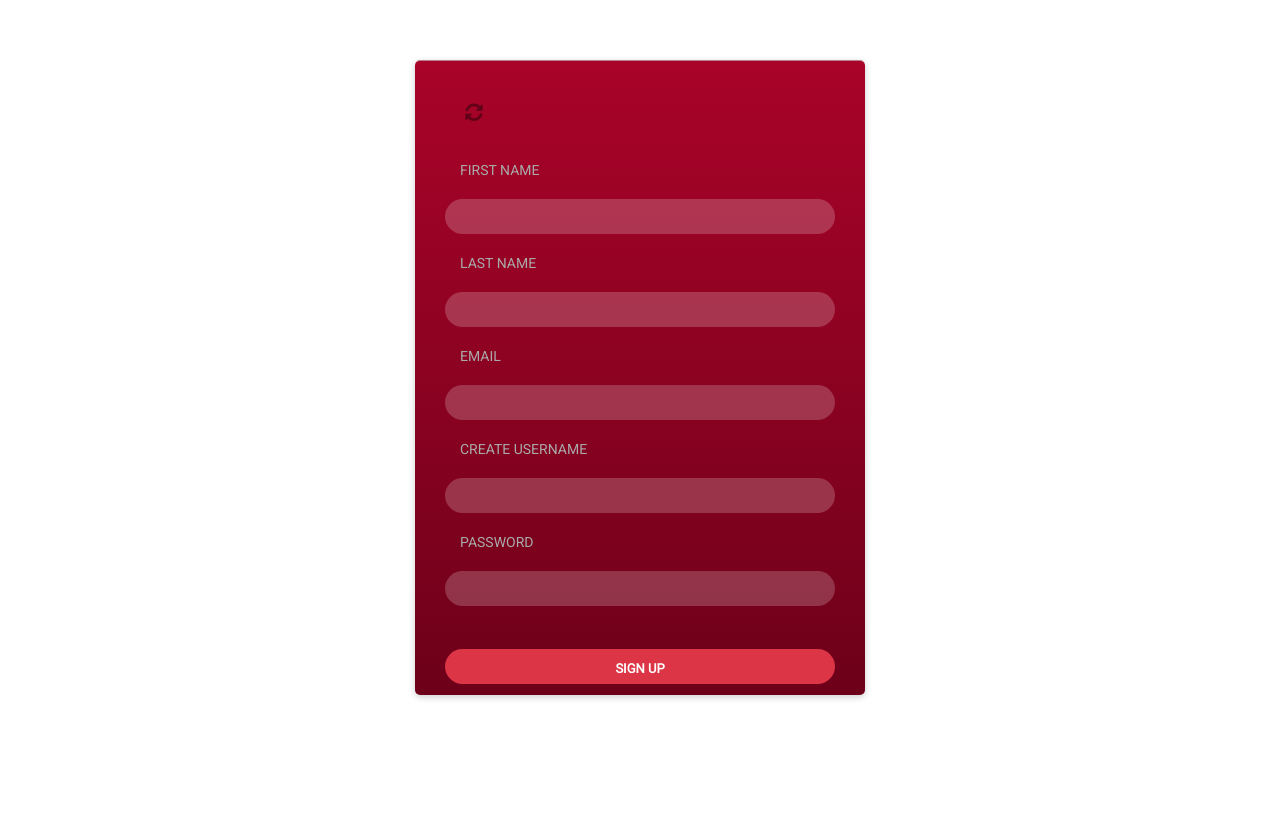
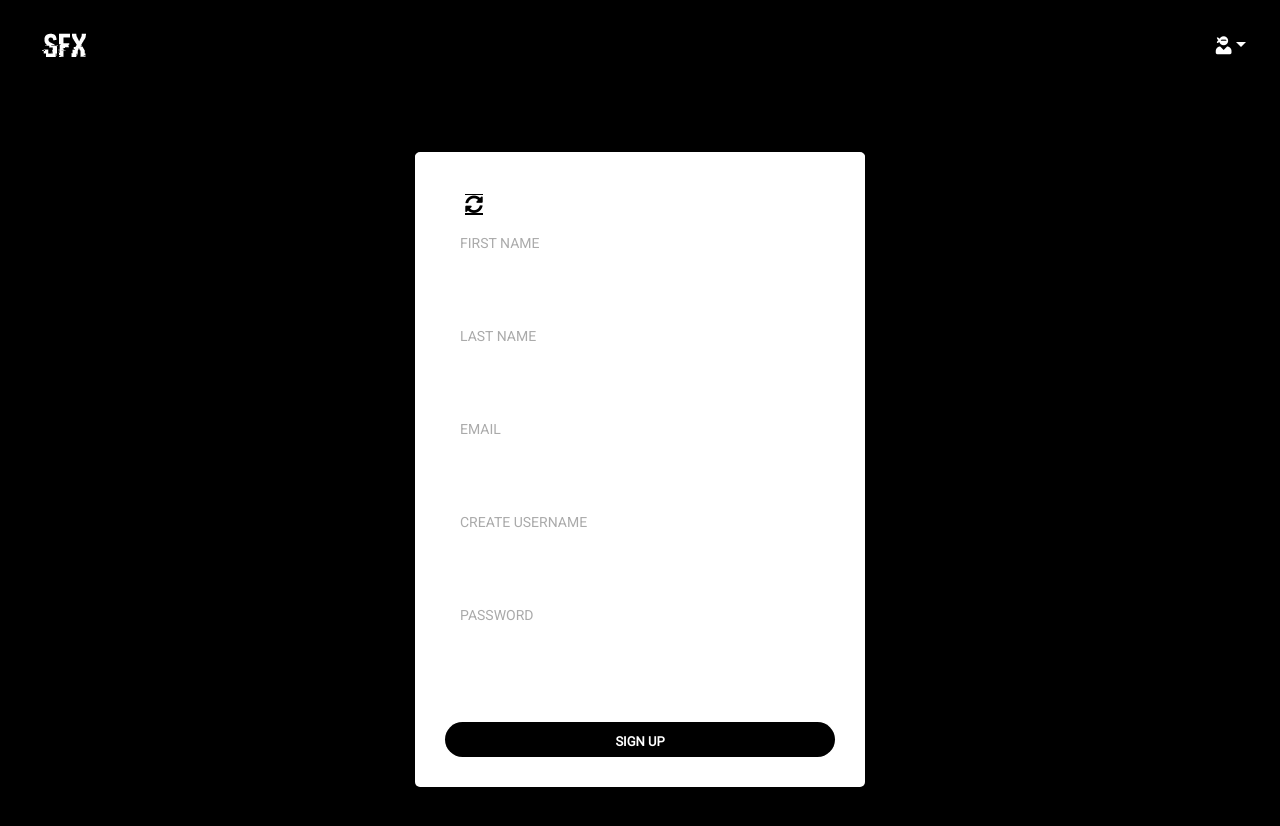
Before and after one commit to keekscodes/shareflixx, a React (Create React App) app in the folder client/: page /login in a window 1280 px wide. Shown: the top 826 px of the page. Before the commit the page ends 800 px from the top, so only its background shows below. Built offline with nearby package versions, Linux system fonts and the light colour scheme; the HTML template or start-up script is replaced by a standard one.

Commit message:
sign-in page

```diff
--- a/client/src/App.css
+++ b/client/src/App.css
@@ -45,6 +45,12 @@
 /*    background: #eee;*/
 /*}*/
 
+html, body * {
+    box-sizing: border-box;
+    font-family: 'Roboto', sans-serif;
+    background: black;
+}
+
 #entrance {
     height: 610px;
     overflow: auto;
@@ -63,6 +69,15 @@
 /*#user {*/
 /*    height: 100vh;*/
 /*}*/
+.form {
+    background-color: white;
+}
+
+.top {
+    background-color: white;
+    color: black;
+    padding-top: 40px;
+}
 
 .msg {
     width: 100%;
@@ -74,40 +89,19 @@
     /*margin: 20px;*/
 }
 
-html, body * {
-    box-sizing: border-box;
-    font-family: 'Roboto', sans-serif;
-}
-
-
-/* body {
-    background: linear-gradient(
-            rgba(246, 247, 249, 0.8),
-            rgba(246, 247, 249, 0.8)),
-    url(https://dl.dropboxusercontent.com/u/22006283/preview/codepen/sky-clouds-cloudy-mountain.jpg) no-repeat center center fixed;
-    background-size: cover;
-} */
 
 .container {
     width: 100%;
     padding-top: 60px;
     padding-bottom: 100px;
-    /* background-image: url(../src/assets/img/film.jpg); */
     background-size: cover;
     overflow: hidden;
-
 }
 
 .frame {
     height: 575px;
     width: 450px;
-    /* background: linear-gradient(
-            rgba(35, 43, 85, 0.75),
-            rgba(35, 43, 85, 0.95)); */
-    background: -webkit-linear-gradient(top, #a90329 0%, #8f0222 44%, #6d0019 100%); /* Chrome10-25,Safari5.1-6 */
-    background: linear-gradient(to bottom, #a90329 0%, #8f0222 44%, #6d0019 100%); /* W3C, IE10+, FF16+, Chrome26+, Opera12+, Safari7+ */
-    filter: progid:DXImageTransform.Microsoft.gradient(startColorstr='#a90329', endColorstr='#6d0019', GradientType=0); /* IE6-9 */
-
+    background-color: white;
     background-size: cover;
     margin-left: auto;
     margin-right: auto;
@@ -120,12 +114,14 @@ html, body * {
 
 .frame-long {
     height: 635px;
+    background-color: white;
 }
 
 .frame-short {
     height: 500px;
     margin-top: 50px;
-    box-shadow: 0px 2px 7px rgba(0, 0, 0, 0.1);
+    /* box-shadow: 0px 2px 7px rgba(0, 0, 0, 0.1); */
+    background-color: white;
 }
 
 .nav {
@@ -152,38 +148,43 @@ li {
     color: #ffffff;
 }
 
+#arrow-sync {
+    color: black;
+}
+
 .signin-active a {
     padding-bottom: 10px;
-    color: #ffffff;
+    /* color: #ffffff; */
     text-decoration: none;
-    border-bottom: solid 2px #1059FF;
     transition: all .25s ease;
     cursor: pointer;
+    background-color: white;
 }
 
+.links {
+    background-color: white;
+    color: black;
+
+}
 .signin-inactive a {
     padding-bottom: 0;
-    /* color: rgba(255, 255, 255, .3); */
-    background: -webkit-linear-gradient(top, #a90329 0%, #8f0222 44%, #6d0019 100%); /* Chrome10-25,Safari5.1-6 */
-    background: linear-gradient(to bottom, #a90329 0%, #8f0222 44%, #6d0019 100%); /* W3C, IE10+, FF16+, Chrome26+, Opera12+, Safari7+ */
-    filter: progid:DXImageTransform.Microsoft.gradient(startColorstr='#a90329', endColorstr='#6d0019', GradientType=0); /* IE6-9 */
-
     text-decoration: none;
     border-bottom: none;
     cursor: pointer;
+    color: black;
+    background-color: white;
 }
 
 .signup-active a {
     cursor: pointer;
-    color: #ffffff;
+    background-color: white;
     text-decoration: none;
-    border-bottom: solid 2px #1059FF;
     padding-bottom: 10px;
 }
 
 .signup-inactive a {
     cursor: pointer;
-    color: rgba(255, 255, 255, .3);
+    /* color: rgba(255, 255, 255, .3); */
     text-decoration: none;
     transition: all .25s ease;
 }
@@ -197,6 +198,7 @@ li {
     padding-right: 37px;
     padding-top: 30px;
     transition: opacity .5s ease, transform .5s ease;
+    background-color: white;
 }
 
 .form-signin-left {
@@ -217,6 +219,7 @@ li {
     /* left: 400px; */
     opacity: 0;
     transition: all .5s ease;
+    background-color: white;
 }
 
 .form-signup-left {
@@ -227,8 +230,12 @@ li {
 .form-signup-down {
     top: 0px;
     opacity: 0;
+    background-color: white;
 }
 
+#ul-link {
+    background-color: white;
+}
 .success {
     width: 80%;
     height: 150px;
@@ -272,10 +279,13 @@ li {
 
 .form-signin-down {
     padding: 0px 30px;
+background-color: white;
 }
 
 .form-signin input, .form-signup input, .form-signin-down input {
-    color: #ffffff;
+    /* color: #ffffff; */
+    color: black;
+    background-color: white;
     font-size: 13px;
 }
 
@@ -287,6 +297,7 @@ li {
     border-radius: 20px;
     margin-bottom: 20px;
     background: rgba(255, 255, 255, .2);
+    background-color: white;
 
 }
 
@@ -297,8 +308,10 @@ label {
     font-size: 13px;
     padding-left: 15px;
     padding-bottom: 10px;
-    color: rgba(255, 255, 255, .7);
+    /* color: rgba(255, 255, 255, .7); */
+    /* color: black; */
     display: block;
+    background: white;
 }
 
 :focus {
@@ -307,7 +320,6 @@ label {
 
 .form-signin input:focus, textarea:focus, .form-signup input:focus, textarea:focus {
     background: rgba(255, 255, 255, .3);
-
     border: none;
     padding-right: 40px;
     transition: background .5s ease;
@@ -360,7 +372,7 @@ label {
 
 /* on checked */
 [type="checkbox"]:checked + label:before {
-    background: #0F4FE6;
+     background: #0F4FE6;
 }
 
 [type="checkbox"]:checked + label:after {
@@ -411,7 +423,7 @@ label {
     border: none;
     border-radius: 20px;
     margin-top: 23px;
-    /* background-color: #1059FF; */
+    background-color: black;
 
 }
 
@@ -423,6 +435,9 @@ label {
     border: none;
     border-radius: 20px;
     margin-top: -8px;
+    background-color: black;
+    color: white;
+
 }
 
 .btn-animate {
@@ -431,14 +446,13 @@ label {
     text-transform: uppercase;
     font-size: 13px;
     text-align: center;
-    color: rgba(255, 255, 255, 1);
+    /* color: rgba(255, 255, 255, 1); */
     padding-top: 8px;
     width: 100%;
     height: 35px;
     border: none;
     border-radius: 20px;
     margin-top: 23px;
-    background-color: rgba(16, 89, 255, 1);
     left: 0px;
     top: 0px;
     transition: all .5s ease, top .5s ease .5s, height .5s ease .5s, background-color .5s ease .75s;
@@ -481,6 +495,10 @@ label {
     font-weight: 400;
     font-size: 13px;
     text-decoration: none;
+}
+
+a.pw:hover {
+    color: black;
 }
 
 .pw {
@@ -540,13 +558,13 @@ label {
 }
 
 #tg-btn {
-    background-color: #dc3545;
+    background-color: white;
     cursor: pointer;
 }
 
 #tg-btn:hover {
-    background: black;
-    color: white;
+    background: white;
+    color: black;
 }
 
 
@@ -608,9 +626,9 @@ h3 {
     text-transform: uppercase;
     font-size: 13px;
     text-align: center;
-    color: #1059FF;
+    /* color: #1059FF; */
     margin-top: -8px;
-    border: solid 1px #1059FF;
+    /* border: solid 1px #1059FF; */
     opacity: 0;
     transition: top 1.5s ease 0.35s, opacity .75s ease .5s;
 }
@@ -622,7 +640,7 @@ h3 {
 
 a.btn-goback:hover {
     cursor: pointer;
-    background-color: #0F4FE6;
+    /* background-color: #0F4FE6; */
     transition: all .5s;
     color: #ffffff;
 }
@@ -642,14 +660,14 @@ a.btn-goback:hover {
 }
 
 .refreshicon {
-    fill: #d3d3d3;
+    /* fill: #d3d3d3; */
     transform: rotate(0deg);
     transition: fill .25s ease, transform .25s ease;
 }
 
 .refreshicon:hover {
     cursor: pointer;
-    fill: #1059FF;
+    /* fill: #1059FF; */
     transform: rotate(180deg);
 }
 
@@ -662,13 +680,16 @@ a.btn-goback:hover {
     overflow: hidden;
 }
 
-.fa-sync-alt {
-    color: black;
+.fa-sync-alt,
+.fa-sync-alt::before {
+    background: white !important;
+    border: none;
 }
 
 .fa-sync-alt:hover {
     cursor: pointer;
-    color: orange;
+    background: white;
+    border: none;
 }
 
 
@@ -679,6 +700,11 @@ a.btn-goback:hover {
 }
 
 
-#message-form {
-    /*border: 2px solid red;*/
+/*#message-form {
+    border: 2px solid red;
+}*/
+
+
+#form-bg {
+    background-color: white;
 }
--- a/client/src/components/pages/Authorization.js
+++ b/client/src/components/pages/Authorization.js
@@ -3,6 +3,7 @@ import {Redirect} from "react-router-dom"
 import axios from 'axios';
 import LoginForm from "./LoginForm";
 import SignupForm from "./SignupForm";
+import Navigation from "../Navigation/index";
 
 class Authorization extends Component {
   state = {
@@ -127,14 +128,17 @@ class Authorization extends Component {
   render() {
     const {firstName, lastName, username, email, password, active, spinner} = this.state;
     return (
+      <div className="containter-fluid">
+        <Navigation />
+
       <div className="container">
         <div className={this.state.active ? "frame frame-short" : "frame frame-long"}>
-          <div className={this.state.active ? "nav" : "nav"}>
-            <ul className="links">
-              <li className={this.state.active ? "signin-active" : "signin-inactive"}>
+          <div className={this.state.active ? "top" : "top"}>
+            <ul className="links" id="ul-link">
+              <li className={this.state.active ? "signin-active" : "signin-inactive"} id="form-bg">
                 <span
                       onClick={this.handleClick}
-                      style={{width: "auto"}}> <i className="fas fa-sync-alt"/>
+                      style={{width: "auto"}}> <i className="fas fa-sync-alt" id="arrow-sync"/>
                 </span>
               </li>
             </ul>
@@ -167,6 +171,7 @@ class Authorization extends Component {
           </div>
         </div>
       </div>
+      </div>
     );
   }
 }
--- a/client/src/components/pages/LoginForm.js
+++ b/client/src/components/pages/LoginForm.js
@@ -1,5 +1,7 @@
 import React from "react";
 import {Link} from "react-router-dom";
+import Navigation from "../Navigation/index";
+
 
 function LoginForm (props) {
   const {active, username, handleInputChange, password, loginSubmit, spinner} = props;
@@ -15,7 +17,7 @@ function LoginForm (props) {
         <label htmlFor="checkbox"><span className="ui"/>Keep me signed in</label>
         <div className="btn-animate">
           {/* <Link to="/show" className="btn-signin btn-danger" onClick={loginSubmit}>{loggedIn ? <i class="fas fa-spinner fa-spin"/> : "Sign In"}</Link> */}
-          <Link to="/show" className="btn-signin btn-danger" onClick={loginSubmit}>{spinner ? <i className="fas fa-spinner fa-spin"/> : "Sign In"}</Link>
+          <Link to="/show" className="btn-signin" onClick={loginSubmit}>{spinner ? <i className="fas fa-spinner fa-spin"/> : "Sign In"}</Link>
         </div>
         <a href="/login" className="pw">Forgot your password?</a>
       </form>
--- a/client/src/components/pages/SignupForm.js
+++ b/client/src/components/pages/SignupForm.js
@@ -19,7 +19,7 @@ function SignupForm(props) {
       <label htmlFor="password">Password</label>
       <input className="form-styling" type="password" name="password" placeholder="" value={props.password}
              onChange={props.handleInputChange}/>
-      <Link to="/authorization" className="btn-signup btn-danger" onClick={props.signupSubmit}>Sign Up</Link>
+      <Link to="/authorization" className="btn-signup" onClick={props.signupSubmit}>Sign Up</Link>
     </form>
   );
 }
```
Also changed, not shown: client/src/components/pages/LandingPage.jsx (+4 -4 lines).
